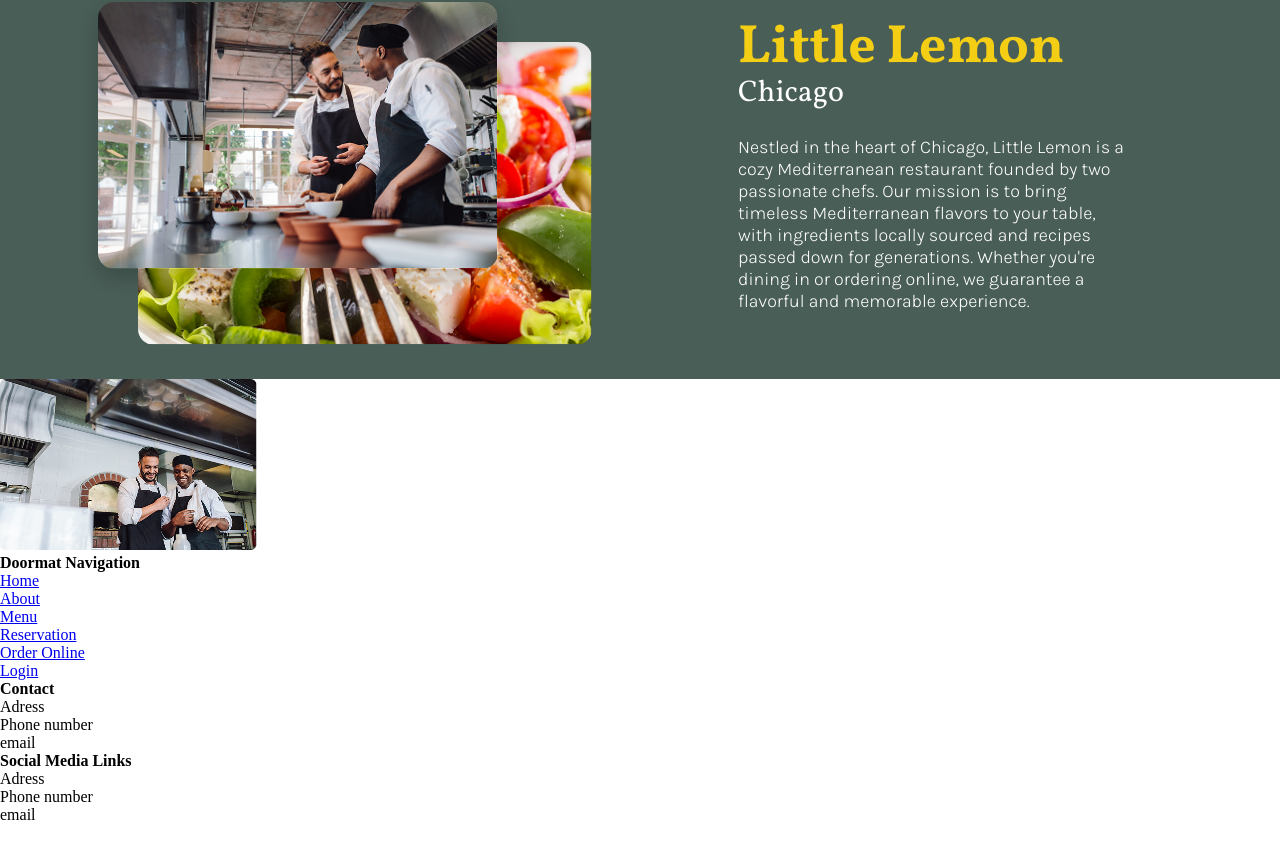
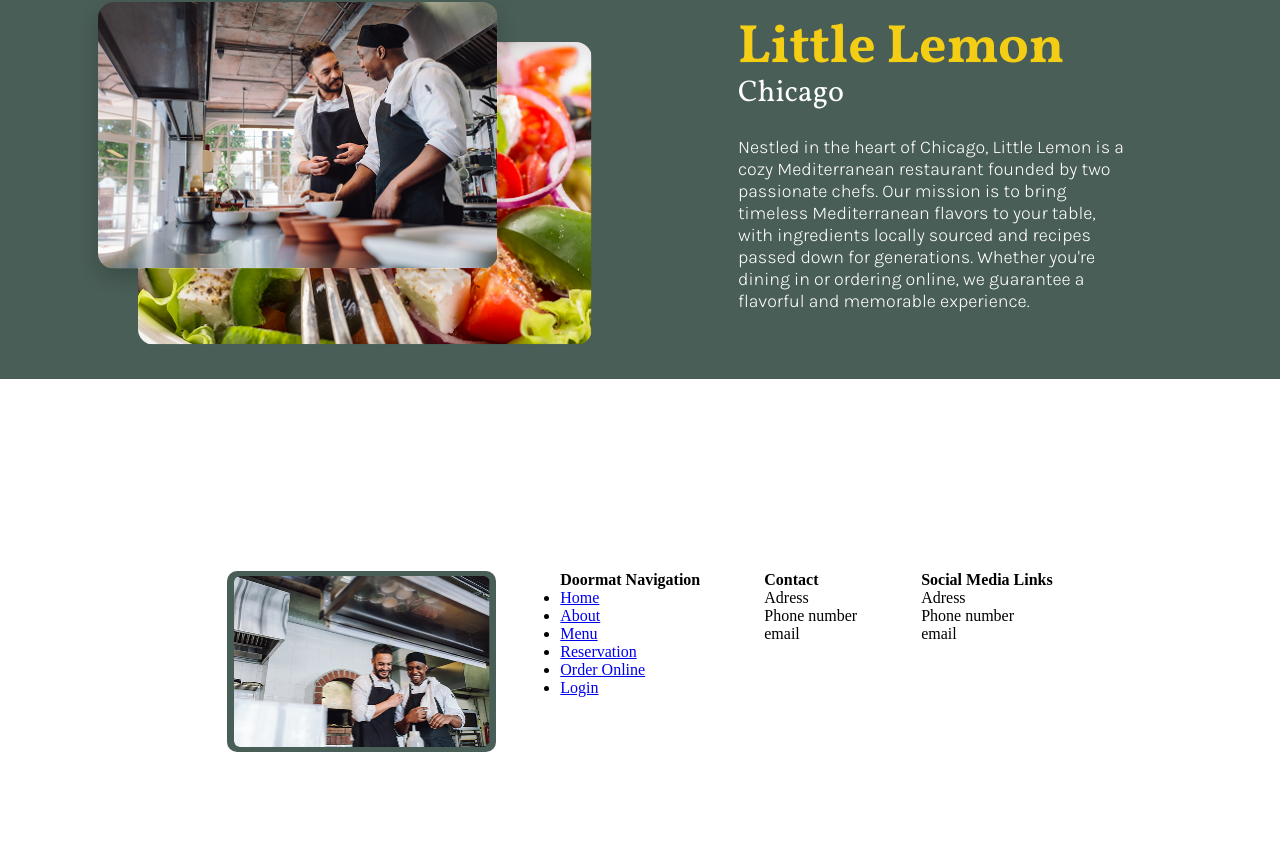
Before and after one commit to Nicole260205/Cousera, a React (Vite) app: page / in a window 1280 px wide. Shown: the part 2034-2893 px from the top of the page. Before the commit the page ends 2858 px from the top, so only its background shows below. Built offline with nearby package versions, Linux system fonts and the light colour scheme.

Commit message:
Detalhes

```diff
--- a/src/components/Footer.jsx
+++ b/src/components/Footer.jsx
@@ -4,7 +4,10 @@ function Footer() {
   return (
     <>
       <footer>
-        <img src={MarioAndrian} />
+        <div className="img-container">
+          <img src={MarioAndrian} />
+        </div>
+
         <div className="footer-column">
           <h4>Doormat Navigation</h4>
           <ul>
--- a/src/index.css
+++ b/src/index.css
@@ -526,3 +526,26 @@ h2, p{
     left: -20px;
   }
 }
+/*Footer*/
+footer{
+  display: flex;
+  justify-content: center;
+  margin-top:  12rem;
+  gap: 4rem;
+  height: 408px;
+}
+.img-container{
+  background-color: var(--green);
+  width: 269px;
+  height: 181px;
+  justify-content: center;
+  align-items: center;
+  display: flex;
+  border-radius: 10px;
+}
+.img-container img{
+  width: 256.4px;
+  justify-content: center;
+  align-items: center;
+  border-radius: 6px;
+}
```
